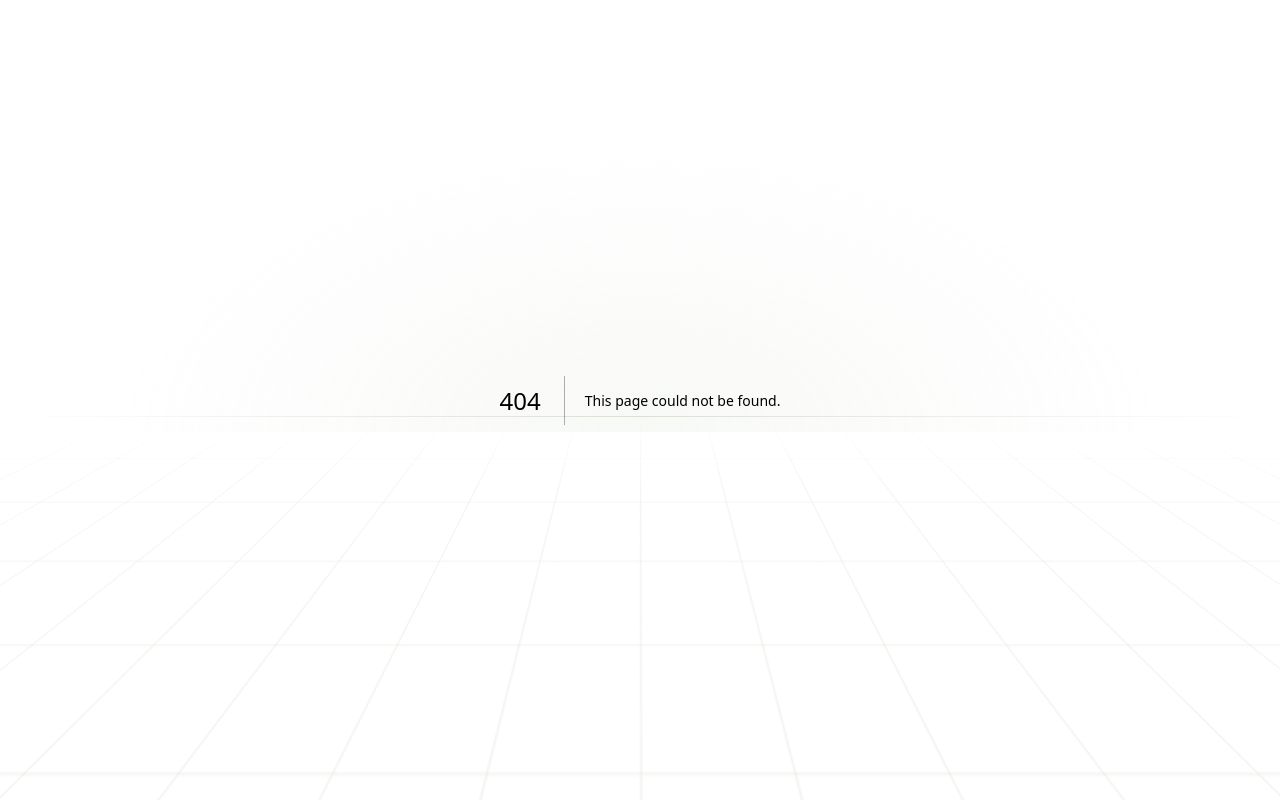
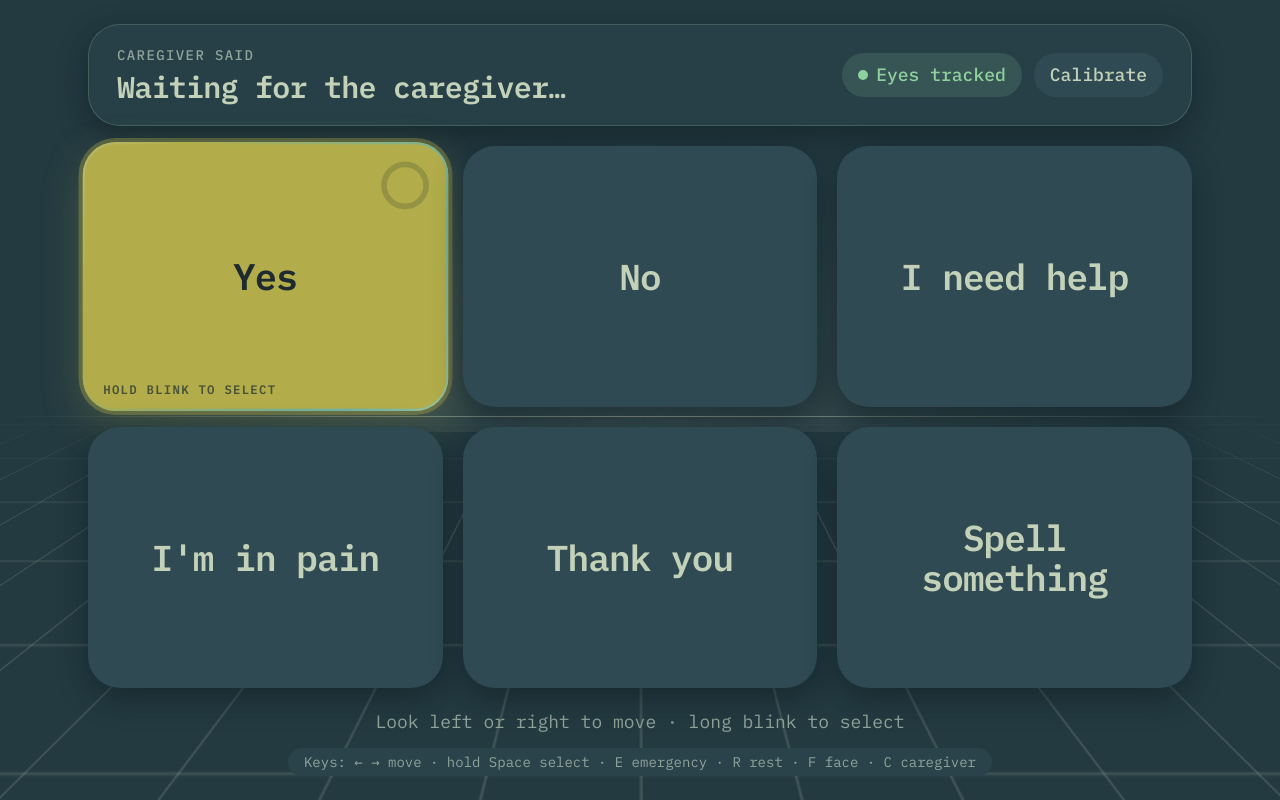
Before and after one commit to YashVarpe/blink-talk, a Next.js app in the folder web/: page /talk in a window 1280 px wide. Before the commit this address had no page. Built offline with nearby package versions, Linux system fonts and the light colour scheme.

Commit message:
web: talk screen with reply tiles, caregiver banner and emergency flow (Udayan)

```diff
--- /dev/null
+++ b/web/app/talk/page.tsx
@@ -0,0 +1,123 @@
+"use client";
+import { useCallback, useEffect, useRef, useState } from "react";
+import Link from "next/link";
+import { useRouter } from "next/navigation";
+import { DEFAULT_PHRASES, postAlert, postMessage, postStatus, speak, suggest } from "@/lib/api";
+import { useSignals } from "@/lib/useSignals";
+import { moveSound, selectSound } from "@/lib/sound";
+import { Tile } from "@/lib/Tile";
+import type { Message } from "@/lib/types";
+import type { SignalEvent } from "@/lib/mockSignals";
+
+const SPELL = "Spell something";
+
+export default function Talk() {
+  const router = useRouter();
+  const [phrases, setPhrases] = useState<string[]>(DEFAULT_PHRASES);
+  const [idx, setIdx] = useState(0);
+  const [progress, setProgress] = useState(0);
+  const [flash, setFlash] = useState<number | null>(null);
+  const [banner, setBanner] = useState("Waiting for the caregiver…");
+  const [spoken, setSpoken] = useState<string | null>(null);
+  const [resting, setResting] = useState(false);
+  const [faceLost, setFaceLost] = useState(false);
+  const [emergency, setEmergency] = useState<number | null>(null); // seconds left
+  const history = useRef<Message[]>([]);
+  const tiles = [...phrases.slice(0, 5), SPELL];
+
+  // Emergency countdown: 5 s to cancel, then alert.
+  useEffect(() => {
+    if (emergency === null) return;
+    if (emergency <= 0) { postAlert("emergency"); setEmergency(null); setBanner("Help has been called"); return; }
+    const t = setTimeout(() => setEmergency((s) => (s === null ? null : s - 1)), 1000);
+    return () => clearTimeout(t);
+  }, [emergency]);
+
+  const choose = useCallback(async (i: number) => {
+    const label = tiles[i];
+    if (label === SPELL) { router.push("/spell"); return; }
+    setFlash(i); selectSound(); setSpoken(label);
+    setTimeout(() => setFlash(null), 600);
+    const m = await postMessage("user", label);
+    if (m) history.current.push(m);
+    speak(label);
+  }, [tiles, router]);
+
+  const onCaregiver = useCallback(async (text: string) => {
+    setBanner(text);
+    const m = await postMessage("caregiver", text);
+    if (m) history.current.push(m);
+    const s = await suggest(text, history.current.slice(-10));
+    if (s && s.phrases.length >= 5) { setPhrases(s.phrases); setIdx(0); } // on failure keep old tiles
+  }, []);
+
+  useSignals((e: SignalEvent) => {
+    if (emergency !== null) { // any select (long blink) cancels
+      if (e.type === "select") { setEmergency(null); postAlert("emergency_cancelled"); selectSound(); }
+      return;
+    }
+    switch (e.type) {
+      case "move": if (!resting) { setIdx((i) => (i + e.dir + tiles.length) % tiles.length); moveSound(); } break;
+      case "hold": setProgress(e.progress); break;
+      case "select": if (!resting) choose(idx); break;
+      case "emergency": setEmergency(5); break;
+      case "rest": setResting(e.on); postStatus(e.on ? "resting" : "active"); break;
+      case "face": setFaceLost(!e.found); postStatus(e.found ? "active" : "face_lost"); break;
+    }
+  });
+
+  // Dev helper until stt.ts lands: press "C" to simulate a caregiver question.
+  useEffect(() => {
+    const h = (ev: KeyboardEvent) => { if (ev.key === "c") onCaregiver("Are you in pain?"); };
+    window.addEventListener("keydown", h);
+    return () => window.removeEventListener("keydown", h);
+  }, [onCaregiver]);
+
+  return (
+    <main className="mx-auto flex min-h-screen max-w-6xl flex-col gap-5 p-6">
+      <header className="glass flex items-center justify-between gap-4 rounded-4xl px-7 py-5">
+        <div>
+          <p className="caption">Caregiver said</p>
+          <p className="mt-1 text-3xl font-semibold tracking-tight">{banner}</p>
+        </div>
+        <div className="flex items-center gap-3 text-lg">
+          <span className={`flex items-center gap-2 rounded-full px-4 py-2 font-medium ${faceLost ? "bg-danger/20 text-danger" : "bg-good/15 text-good"}`}>
+            <span className={`h-2.5 w-2.5 rounded-full ${faceLost ? "bg-danger" : "bg-good"}`} />
+            {faceLost ? "Looking for your face" : "Eyes tracked"}
+          </span>
+          <Link href="/calibrate" className="glow rounded-full bg-surface2 px-4 py-2 font-medium">Calibrate</Link>
+        </div>
+      </header>
+
+      <section className="grid flex-1 grid-cols-2 gap-5 md:grid-cols-3" aria-label="Reply choices">
+        {tiles.map((t, i) => (
+          <Tile
+            key={i}
+            label={t}
+            active={i === idx}
+            flash={flash === i}
+            progress={i === idx ? progress : 0}
+            onHover={() => setIdx(i)}
+            onPick={() => choose(i)}
+          />
+        ))}
+      </section>
+
+      <footer className="flex flex-wrap items-center justify-center gap-3 text-lg text-muted" aria-live="polite">
+        <span>{spoken ? `Speaking: “${spoken}”` : "Look left or right to move · long blink to select"}</span>
+        <span className="rounded-full bg-surface px-4 py-1 text-sm">Keys: ← → move · hold Space select · E emergency · R rest · F face · C caregiver</span>
+      </footer>
+
+      {resting && (
+        <div role="status" className="fixed inset-0 z-40 flex items-center justify-center bg-black/90 text-6xl font-semibold tracking-tight backdrop-blur-sm">Resting — long blink to wake</div>
+      )}
+      {emergency !== null && (
+        <div role="alertdialog" className="fixed inset-0 z-50 flex flex-col items-center justify-center gap-6 bg-danger text-center text-onhighlight">
+          <p className="text-8xl font-bold tracking-tight">Emergency</p>
+          <p className="text-4xl font-medium">Calling for help in {emergency}…</p>
+          <p className="rounded-full bg-black/80 px-8 py-3 text-3xl font-medium text-white">Long blink to cancel</p>
+        </div>
+      )}
+    </main>
+  );
+}
```
